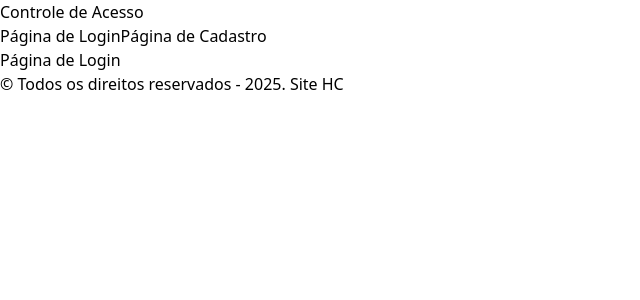
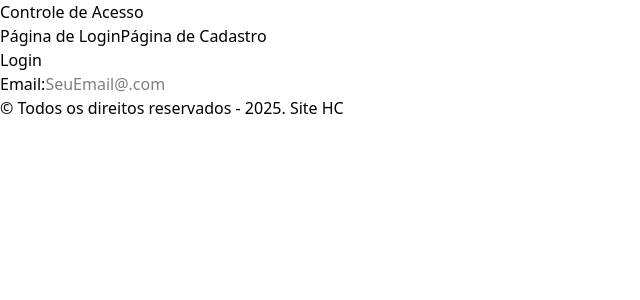
Before and after one commit to Felipe-Furlanetto0504/cp_front, a React (Vite) app in the folder access-control-cp/: page / in a window 1280 px wide. Shown: the top 300 px of the page, without its empty margins (0-640 px from the left). Built offline with nearby package versions, Linux system fonts and the light colour scheme.

Commit message:
input email pronta de login

```diff
--- a/access-control-cp/src/routes/Login/index.tsx
+++ b/access-control-cp/src/routes/Login/index.tsx
@@ -28,8 +28,22 @@ export default function Login(){
 
 
     return(
-        <div>
-            <h1>Página de Login</h1>
-        </div>
+        <section>
+            <div>
+                <h1>Login</h1>
+                <form onSubmit={handleSubmit(onSubmit)}>
+                    <label>Email:</label>
+                    <input type="email" placeholder="SeuEmail@.com"
+                    {...register("email",{required: "o email é obrigatório"})}/>
+
+                    {errors.email &&(
+                        <span>
+                            {errors.email.message}
+                        </span>
+                    )}
+
+                </form>
+            </div>
+        </section>
     );
 }
```
